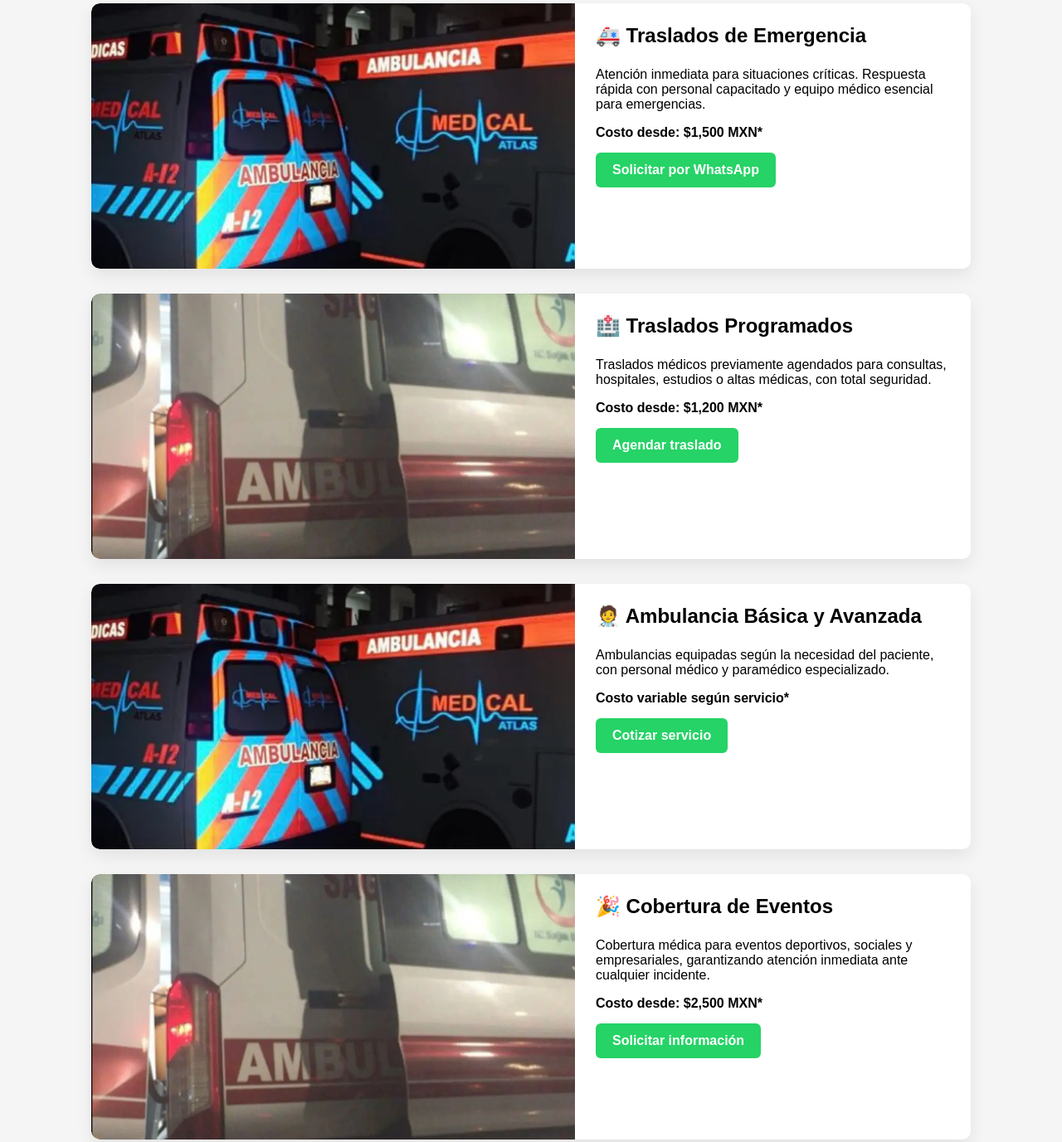
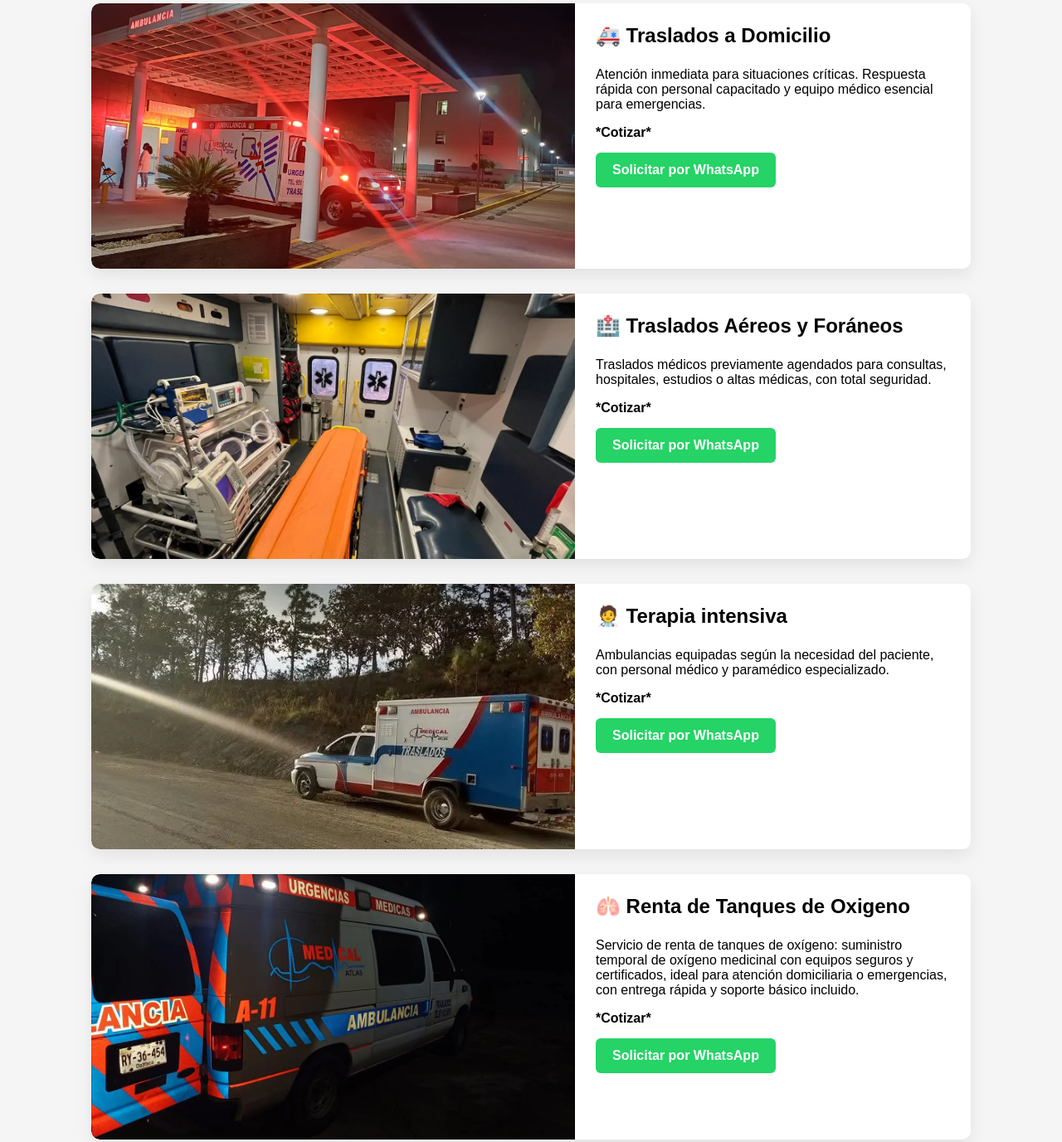
Before and after one commit to medicalatlasmx-bit/Medical-Atlas, a plain HTML site: page servicios.html in a window 1280 px wide. Shown: the part 220-1597 px from the top of the page at 83% size. Drawn offline with Linux system fonts and the light colour scheme.

Commit message:
servicios.html

```diff
--- a/servicios.html
+++ b/servicios.html
@@ -228,69 +228,68 @@
   <h2>Servicios que Ofrecemos</h2>
 
   <!-- Servicio 1 -->
-  <div class="servicio" id="Traslados de Emergencia">
-    <img src="IMAGES/Ambulancias_1.webp" alt="Traslados de emergencia">
+  <div class="servicio" id="Traslados a Domicilio">
+    <img src="IMAGES/Ambulancia_3.webp" alt="Traslados a Domicilio">
     <div class="contenido">
-      <h3>🚑 Traslados de Emergencia</h3>
+      <h3>🚑 Traslados a Domicilio</h3>
       <p>
         Atención inmediata para situaciones críticas. Respuesta rápida con
         personal capacitado y equipo médico esencial para emergencias.
       </p>
-      <p class="precio">Costo desde: $1,500 MXN*</p>
+      <p class="precio">*Cotizar*</p>
       <a class="btn-whatsapp"
-         href="https://wa.me/525657923327?text=Hola%20necesito%20un%20traslado%20de%20emergencia">
+         href="https://wa.me/529511025016">
          Solicitar por WhatsApp
       </a>
     </div>
   </div>
 
   <!-- Servicio 2 -->
-  <div class="servicio" id="Traslados Programados">
-    <img src="IMAGES/Ambulancia_2.webp" alt="Traslados programados">
+  <div class="servicio" id="Traslados Aéreos y Foráneos">
+    <img src="IMAGES/Ambulancia_4.webp" alt="Traslados Aéreos y Foráneos">
     <div class="contenido">
-      <h3>🏥 Traslados Programados</h3>
+      <h3>🏥 Traslados Aéreos y Foráneos</h3>
       <p>
         Traslados médicos previamente agendados para consultas, hospitales,
         estudios o altas médicas, con total seguridad.
       </p>
-      <p class="precio">Costo desde: $1,200 MXN*</p>
+      <p class="precio">*Cotizar*</p>
       <a class="btn-whatsapp"
-         href="https://wa.me/525657923327?text=Hola%20quiero%20un%20traslado%20programado">
-         Agendar traslado
+         href="https://wa.me/529511025016">
+         Solicitar por WhatsApp
       </a>
     </div>
   </div>
 
   <!-- Servicio 3 -->
-  <div class="servicio" id="Ambulancia Básica y Avanzada">
-    <img src="IMAGES/Ambulancias_1.webp" alt="Ambulancia básica y avanzada">
+  <div class="servicio" id="Terapia intensiva">
+    <img src="IMAGES/Ambulancia_5.webp" alt="Terapia intensiva">
     <div class="contenido">
-      <h3>🧑‍⚕️ Ambulancia Básica y Avanzada</h3>
+      <h3>🧑‍⚕️ Terapia intensiva</h3>
       <p>
         Ambulancias equipadas según la necesidad del paciente, con personal
         médico y paramédico especializado.
       </p>
-      <p class="precio">Costo variable según servicio*</p>
+      <p class="precio">*Cotizar*</p>
       <a class="btn-whatsapp"
-         href="https://wa.me/525657923327?text=Hola%20necesito%20ambulancia%20básica%20o%20avanzada">
-         Cotizar servicio
+         href="https://wa.me/529511025016">
+         Solicitar por WhatsApp
       </a>
     </div>
   </div>
 
   <!-- Servicio 4 -->
-  <div class="servicio" id="Cobertura de Eventos">
-    <img src="IMAGES/Ambulancia_2.webp" alt="Cobertura de eventos">
+  <div class="servicio" id="Renta de Tanques de Oxigeno">
+    <img src="IMAGES/Ambulancia_6.webp" alt="Renta de Tanques de Oxigeno">
     <div class="contenido">
-      <h3>🎉 Cobertura de Eventos</h3>
+      <h3>🫁 Renta de Tanques de Oxigeno</h3>
       <p>
-        Cobertura médica para eventos deportivos, sociales y empresariales,
-        garantizando atención inmediata ante cualquier incidente.
+       Servicio de renta de tanques de oxígeno: suministro temporal de oxígeno medicinal con equipos seguros y certificados, ideal para atención domiciliaria o emergencias, con entrega rápida y soporte básico incluido.
       </p>
-      <p class="precio">Costo desde: $2,500 MXN*</p>
+      <p class="precio">*Cotizar*</p>
       <a class="btn-whatsapp"
-         href="https://wa.me/525657923327?text=Hola%20quiero%20cobertura%20médica%20para%20un%20evento">
-         Solicitar información
+         href="https://wa.me/529511025016">
+         Solicitar por WhatsApp
       </a>
     </div>
   </div>
@@ -320,7 +319,7 @@
   <h4>¿Necesitas una ambulancia ahora?</h4>
   <p>Atención inmediata las 24 horas</p>
 
-<a href="tel:+525657923327" class="btn-llamar">Llamar ahora</a>
+<a href="tel:+529511025016" class="btn-llamar">Llamar ahora</a>
 <style>
 .btn-llamar {
   display: inline-block;
@@ -510,27 +509,24 @@ hsPrevBtn.addEventListener('click', () => {
       <div class="footer-logo-contact">
         <h2><img src="IMAGES/Logo_2.webp" alt="Logo 1" class="logo1"></h2>
         <p><strong>Encuéntranos en</strong></p>
-        <p>📞 +52 56 5792 3327</p>
+        <p>📞 +52 951 102 5016</p>
         <p>Oaxaca , Oax</p>
       </div>
       <div class="footer-links">
         <h4>¿Qué estás buscando?</h4>
         <ul>
-          <li><a href="servicios.html#Traslados de Emergencia">🚑 Traslados de Emergencias</a></li>
-          <li><a href="servicios.html#Traslados Programados">🏥 Traslados Programados</a></li>
-          <li><a href="servicios.html#Ambulancia Básica y Avanzada">🧑‍⚕️ Ambulancia Básica y Avanzada</a></li>
-          <li><a href="servicios.html#Cobertura de Eventos">🎉 Cobertura de Eventos</a></li>
-
+          <li><a href="servicios.html#Traslados a Domicilio">🚑 Traslados a Domicilio</a></li>
+          <li><a href="servicios.html#Traslados Aéreos y Foráneos">🏥 Traslados Aéreos y Foráneos</a></li>
+          <li><a href="servicios.html#Terapia intensiva">🧑‍⚕️ Terapia intensiva</a></li>
+          <li><a href="servicios.html#Renta de Tanques de Oxigeno">🫁 Renta de Tanques de Oxigeno</a></li>
 
         </ul>
       </div>
       <div class="footer-social">
         <h4>Síguenos en nuestras redes sociales</h4>
         <div class="social-icons">
-         <a href="https://www.facebook.com/share/1Ck5wcm6fi/?mibextid=wwXIfr"><img src="IMAGES/FB8.webp" alt="Facebook" /></a>
-          <a href="https://www.instagram.com/stellar_hp?igsh=MXUzajNnMzFmNnZsOA=="><img src="IMAGES/IG3.webp" alt="Instagram" /></a>
-          <a href="https://www.tiktok.com/@stellar_hp?_t=ZS-90aIYXQ7CwD&_r=1"><img src="IMAGES/TT2.webp" alt="TikTok" /></a>
-          <a href="https://www.youtube.com/@StellarHp"><img src="IMAGES/YT4.webp" alt="YouTube" /></a>
+         <a href="https://www.facebook.com/share/1CTgsd1wJU/?mibextid=wwXIfr"><img src="IMAGES/FB8.webp" alt="Facebook" /></a>
+          <a href="https://www.instagram.com/medical_atlas_ambulancias?igsh=MXc4NWk5d2RvdzRnOQ=="><img src="IMAGES/IG3.webp" alt="Instagram" /></a>
         </div>
         <p>Asociados con:</p>
           <a href="https://www.instagram.com/fmmg_frank?igsh=MWY2cTdxNXJibThpNw%3D%3D&utm_source=qr"><img src="IMAGES/Logo1.webp" alt="AMPI México" class="ampi-logo" /></a>
```
